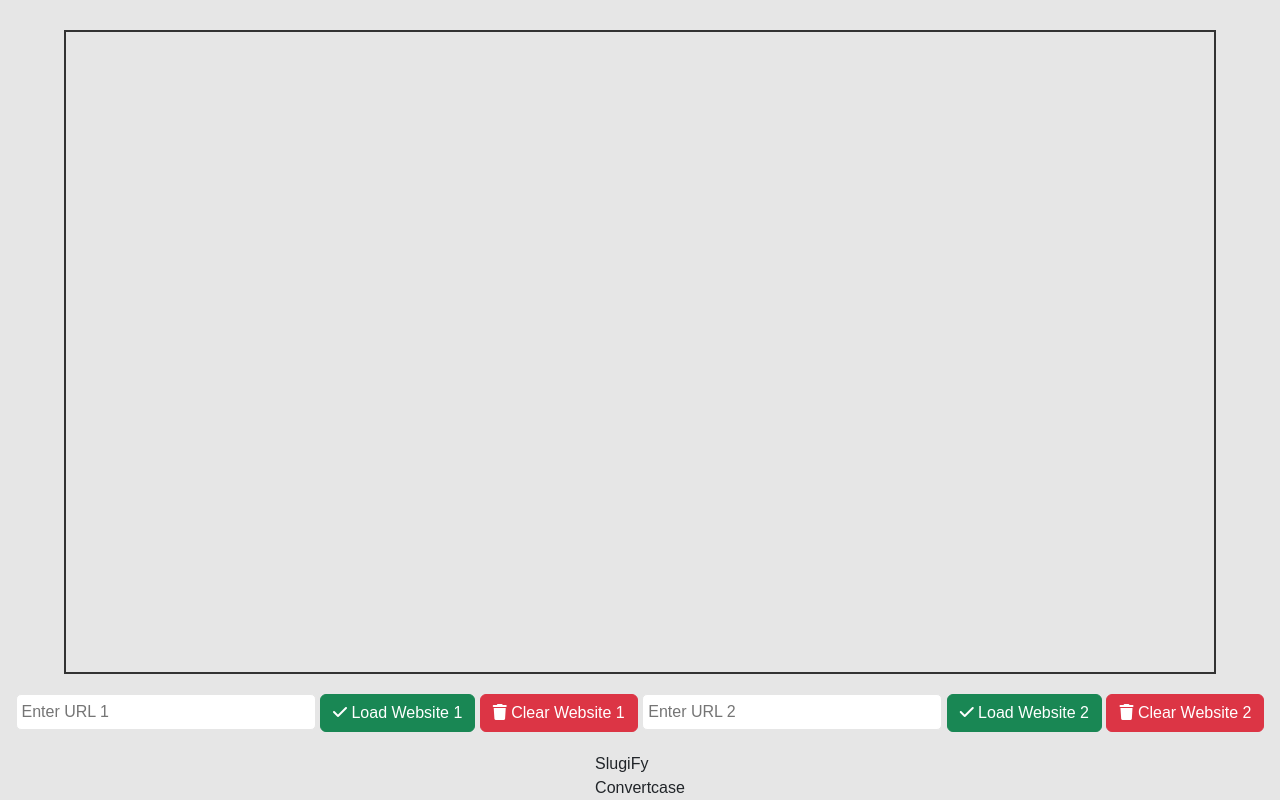
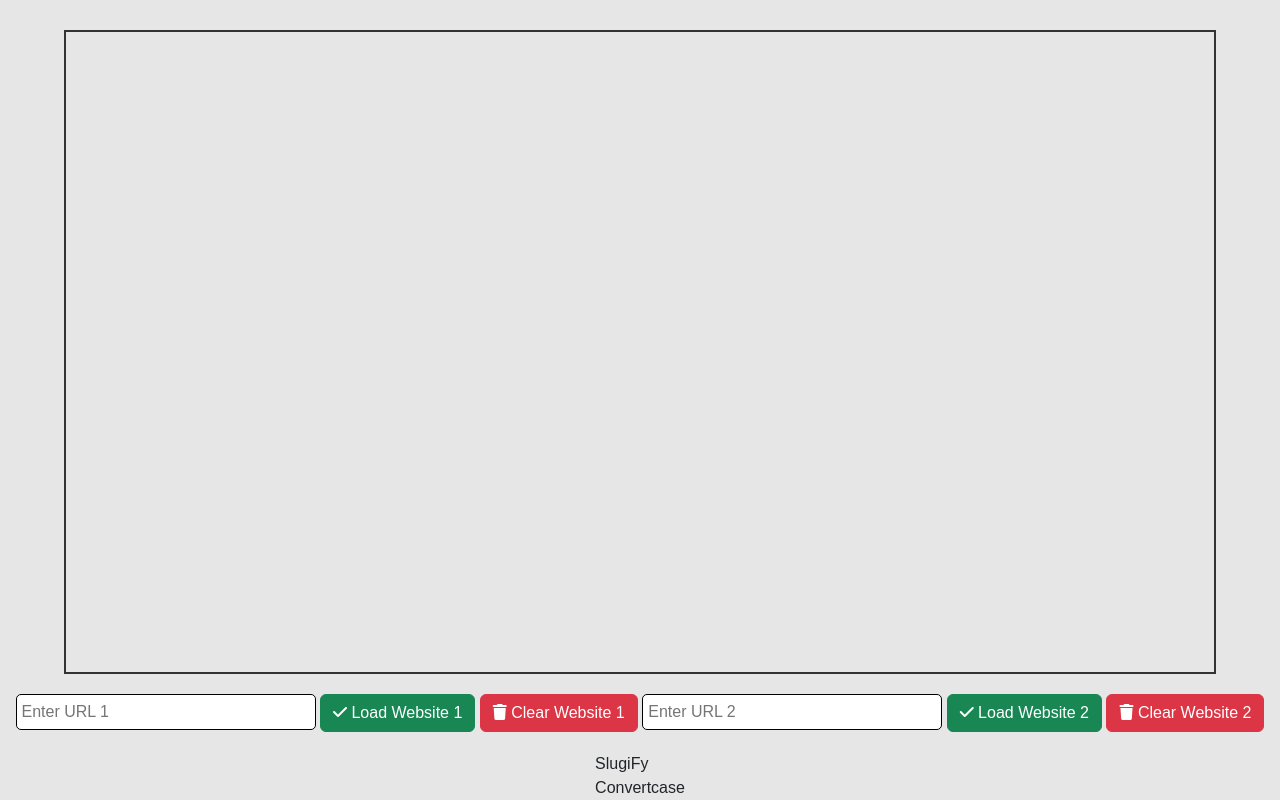
Before and after one commit to yesenvidnath/2in1webrun, a plain HTML site: page index.html in a window 1280 px wide. Drawn offline with nearby package versions, Linux system fonts and the light colour scheme.

Commit message:
fifth commit with inputfeelds updated

```diff
--- a/index.html
+++ b/index.html
@@ -39,7 +39,7 @@
         }
 
         input{
-            border: #e6e6e6 1px solid;
+            border: black 1px solid;
             border-radius: 5px;
             background: white;
         }
```
